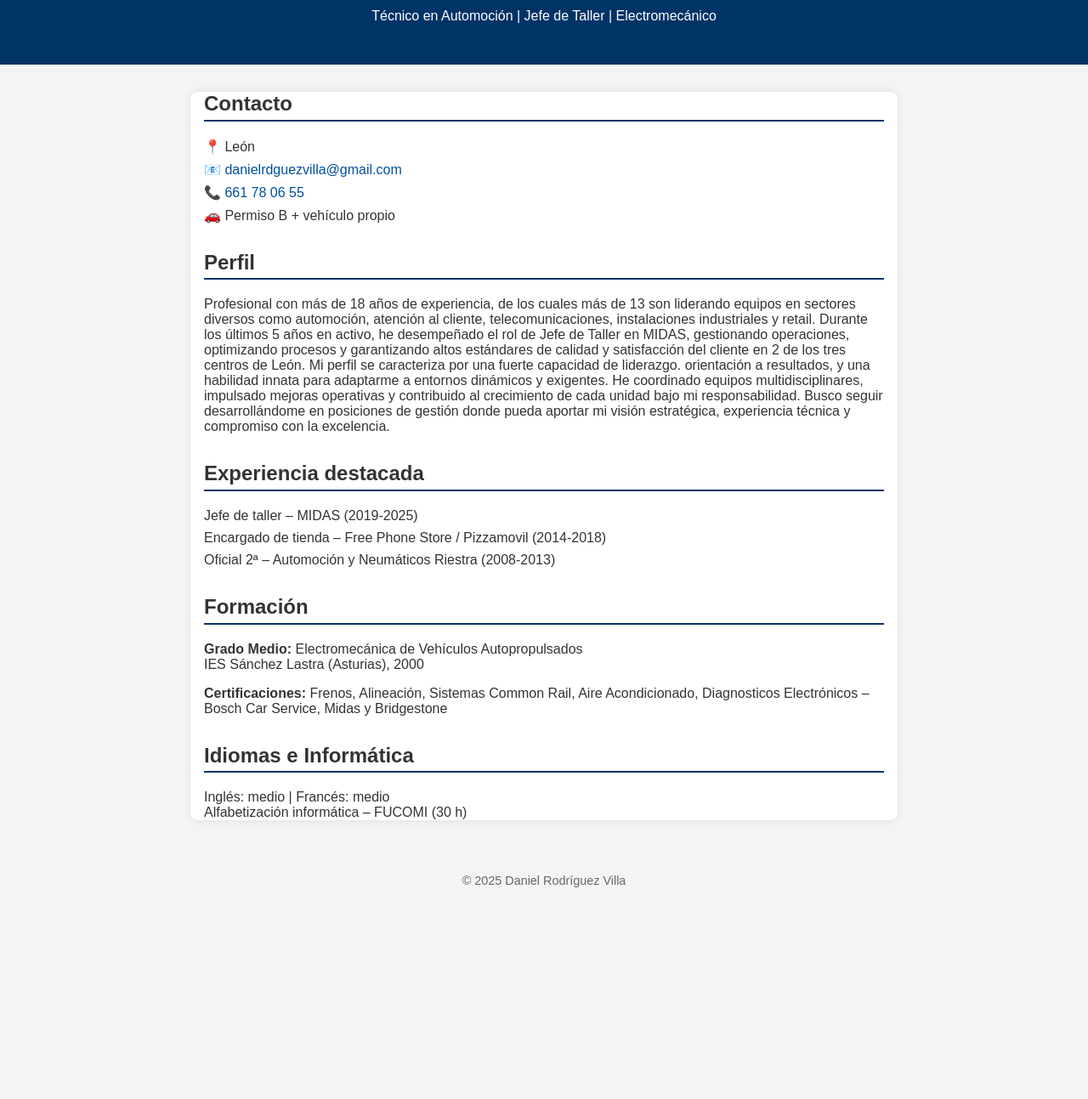
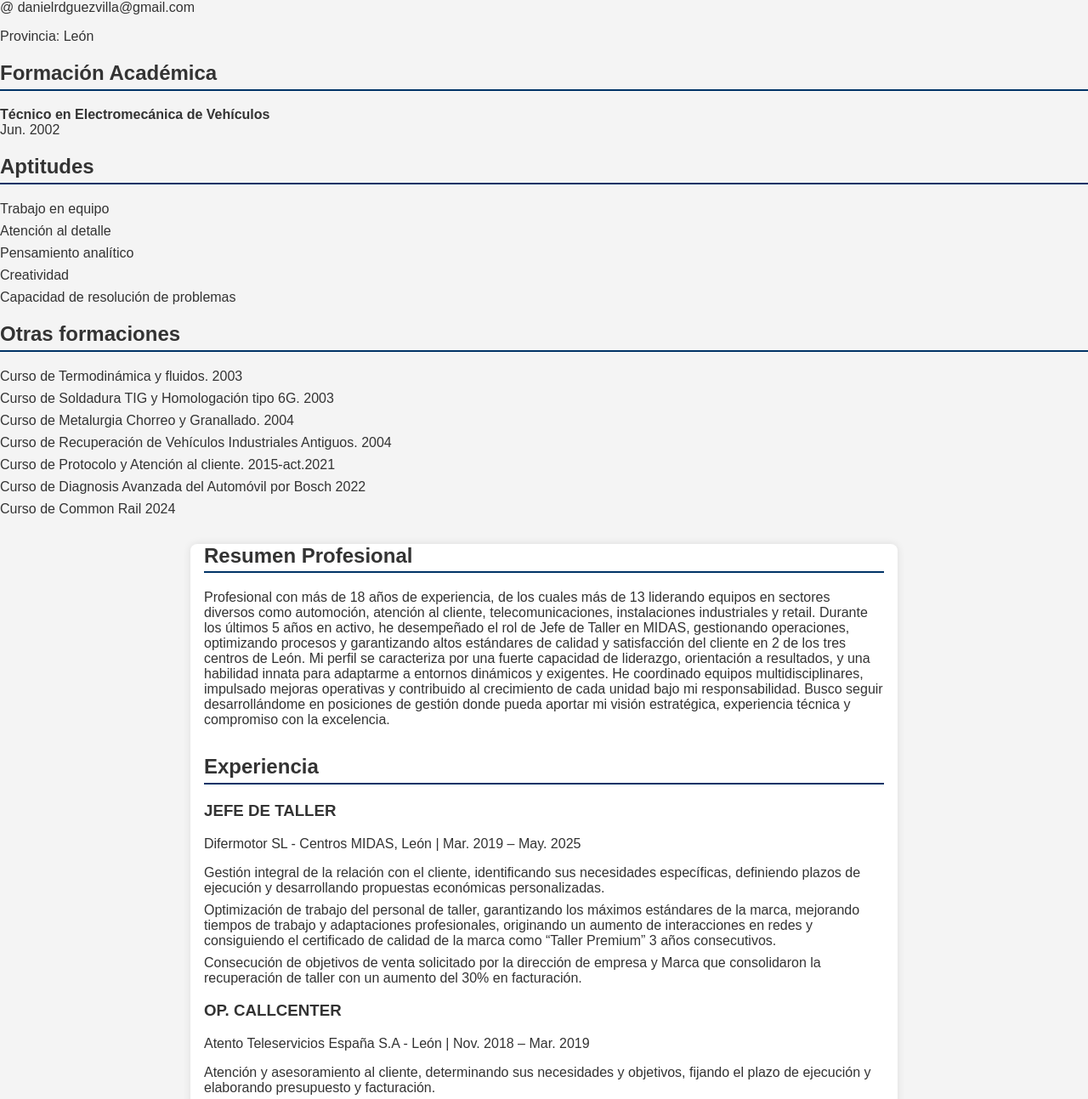
Before and after one commit to xiaomidanny/Daniel, a plain HTML site: page index.html in a window 1280 px wide. Shown: the part 102-1395 px from the top of the page at 85% size. Before the commit the page ends 1176 px from the top, so only its background shows below. Drawn offline with Linux system fonts and the light colour scheme.

Commit message:
index.html

```diff
--- a/index.html
+++ b/index.html
@@ -1,57 +1,72 @@
+
 <!DOCTYPE html>
 <html lang="es">
 <head>
-  <meta charset="UTF-8">
-  <title>Daniel Rodríguez Villa - Técnico Automoción</title>
-  <link rel="stylesheet" href="styles.css">
+  <meta charset="UTF-8" />
+  <meta name="viewport" content="width=device-width, initial-scale=1.0"/>
+  <title>Daniel Rodriguez Villa - CV</title>
+  <link rel="stylesheet" href="styles.css" />
 </head>
 <body>
-  <header>
-    <h1>Daniel Rodríguez Villa</h1>
-    <p>Técnico en Automoción | Jefe de Taller | Electromecánico</p>
-  </header>
+  <div class="cv">
+    <!-- COLUMNA IZQUIERDA -->
+    <aside class="left">
+      <h1>Daniel Rodriguez Villa</h1>
+      <p class="contact">Telt. 661 780 655</p>
+      <p class="contact">@ danielrdguezvilla@gmail.com</p>
+      <p class="contact">Provincia: León</p>
 
-  <main>
-    <section>
-      <h2>Contacto</h2>
+      <h2>Formación Académica</h2>
+      <p><strong>Técnico en Electromecánica de Vehículos</strong><br>Jun. 2002</p>
+
+      <h2>Aptitudes</h2>
       <ul>
-        <li>📍 León</li>
-        <li>📧 <a href="mailto:danielrdguezvilla@gmail.com">danielrdguezvilla@gmail.com</a></li>
-        <li>📞 <a href="tel:+34661780655">661 78 06 55</a></li>
-        <li>🚗 Permiso B + vehículo propio</li>
+        <li>Trabajo en equipo</li>
+        <li>Atención al detalle</li>
+        <li>Pensamiento analítico</li>
+        <li>Creatividad</li>
+        <li>Capacidad de resolución de problemas</li>
       </ul>
-    </section>
 
-    <section>
-      <h2>Perfil</h2>
-      <p> Profesional con más de 18 años de experiencia, de los cuales más de 13 son liderando equipos en sectores diversos como automoción, atención al cliente, telecomunicaciones, instalaciones industriales y retail. Durante los últimos 5 años en activo, he desempeñado el rol de Jefe de Taller en MIDAS, gestionando operaciones, optimizando procesos y garantizando altos estándares de calidad y satisfacción del cliente en 2 de los tres centros de León. Mi perfil se caracteriza por una fuerte capacidad de liderazgo. orientación a resultados, y una habilidad innata para adaptarme a entornos dinámicos y exigentes. He coordinado equipos multidisciplinares, impulsado mejoras operativas y contribuido al crecimiento de cada unidad bajo mi responsabilidad. Busco seguir desarrollándome en posiciones de gestión donde pueda aportar mi visión estratégica, experiencia técnica y compromiso con la excelencia.</p>
-    </section>
+      <h2>Otras formaciones</h2>
+      <ul>
+        <li>Curso de Termodinámica y fluidos. 2003</li>
+        <li>Curso de Soldadura TIG y Homologación tipo 6G. 2003</li>
+        <li>Curso de Metalurgia Chorreo y Granallado. 2004</li>
+        <li>Curso de Recuperación de Vehículos Industriales Antiguos. 2004</li>
+        <li>Curso de Protocolo y Atención al cliente. 2015-act.2021</li>
+        <li>Curso de Diagnosis Avanzada del Automóvil por Bosch 2022</li>
+        <li>Curso de Common Rail 2024</li>
+      </ul>
+    </aside>
 
-    <section>
-      <h2>Experiencia destacada</h2>
-      <ul>
-        <li>Jefe de taller – MIDAS (2019-2025)</li>
-        <li>Encargado de tienda – Free Phone Store / Pizzamovil (2014-2018)</li>
-        <li>Oficial 2ª – Automoción y Neumáticos Riestra (2008-2013)</li>
-      </ul>
-    </section>
+    <!-- COLUMNA DERECHA -->
+    <main class="right">
+      <section>
+        <h2>Resumen Profesional</h2>
+        <p>Profesional con más de 18 años de experiencia, de los cuales más de 13 liderando equipos en sectores diversos como automoción, atención al cliente, telecomunicaciones, instalaciones industriales y retail. Durante los últimos 5 años en activo, he desempeñado el rol de Jefe de Taller en MIDAS, gestionando operaciones, optimizando procesos y garantizando altos estándares de calidad y satisfacción del cliente en 2 de los tres centros de León. Mi perfil se caracteriza por una fuerte capacidad de liderazgo, orientación a resultados, y una habilidad innata para adaptarme a entornos dinámicos y exigentes. He coordinado equipos multidisciplinares, impulsado mejoras operativas y contribuido al crecimiento de cada unidad bajo mi responsabilidad. Busco seguir desarrollándome en posiciones de gestión donde pueda aportar mi visión estratégica, experiencia técnica y compromiso con la excelencia.</p>
+      </section>
 
-    <section>
-      <h2>Formación</h2>
-      <p><strong>Grado Medio:</strong> Electromecánica de Vehículos Autopropulsados<br>
-      IES Sánchez Lastra (Asturias), 2000</p>
-      <p><strong>Certificaciones:</strong> Frenos, Alineación, Sistemas Common Rail, Aire Acondicionado, Diagnosticos Electrónicos – Bosch Car Service, Midas y Bridgestone </p>
-    </section>
+      <section>
+        <h2>Experiencia</h2>
 
-    <section>
-      <h2>Idiomas e Informática</h2>
-      <p>Inglés: medio | Francés: medio<br>
-      Alfabetización informática – FUCOMI (30 h)</p>
-    </section>
-  </main>
+        <h3>JEFE DE TALLER</h3>
+        <p class="sub">Difermotor SL - Centros MIDAS, León | Mar. 2019 – May. 2025</p>
+        <ul>
+          <li>Gestión integral de la relación con el cliente, identificando sus necesidades específicas, definiendo plazos de ejecución y desarrollando propuestas económicas personalizadas.</li>
+          <li>Optimización de trabajo del personal de taller, garantizando los máximos estándares de la marca, mejorando tiempos de trabajo y adaptaciones profesionales, originando un aumento de interacciones en redes y consiguiendo el certificado de calidad de la marca como “Taller Premium” 3 años consecutivos.</li>
+          <li>Consecución de objetivos de venta solicitado por la dirección de empresa y Marca que consolidaron la recuperación de taller con un aumento del 30% en facturación.</li>
+        </ul>
 
-  <footer>
-    <p>&copy; 2025 Daniel Rodríguez Villa</p>
-  </footer>
+        <h3>OP. CALLCENTER</h3>
+        <p class="sub">Atento Teleservicios España S.A - León | Nov. 2018 – Mar. 2019</p>
+        <ul>
+          <li>Atención y asesoramiento al cliente, determinando sus necesidades y objetivos, fijando el plazo de ejecución y elaborando presupuesto y facturación.</li>
+          <li>Cumplimiento de metas comerciales establecidas por la dirección, alineando estrategias de venta con los objetivos de la marca y contribuyendo al crecimiento sostenido del proyecto.</li>
+          <li>Mejora continua, asegurando el cumplimiento de los estándares corporativos.</li>
+        </ul>
+      </section>
+    </main>
+  </div>
 </body>
 </html>
```
